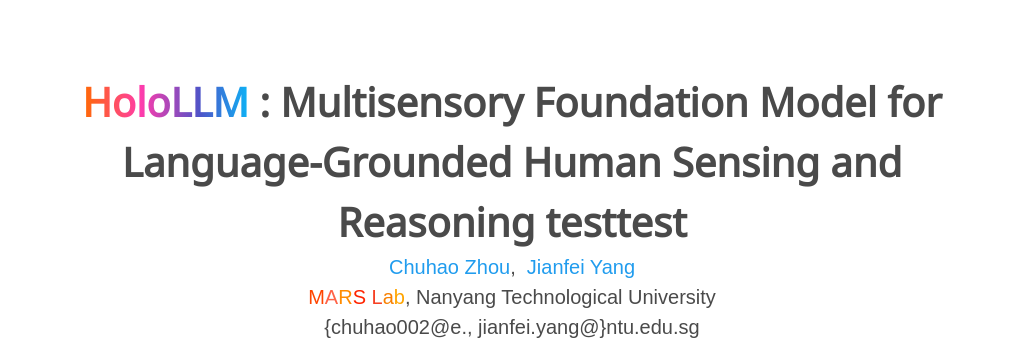
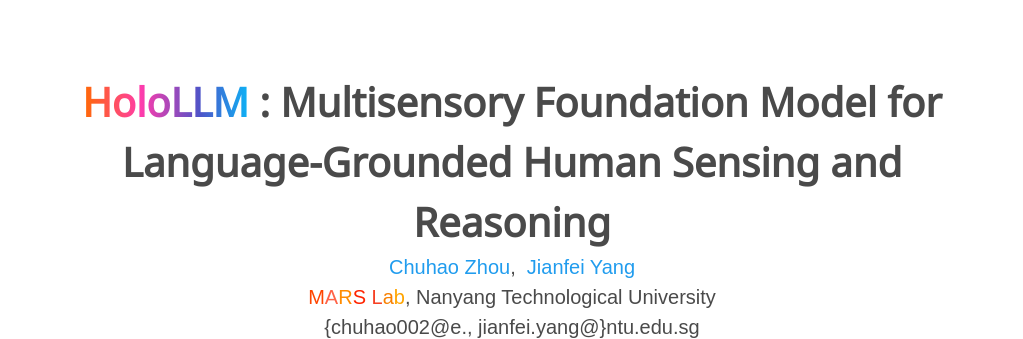
Before and after one commit to ChuhaoZhou99/ChuhaoZhou99.github.io, a plain HTML site: page HoloLLM/index.html in a window 1280 px wide. Shown: the top 339 px of the page, without its empty margins (128-1151 px from the left). Drawn offline with nearby package versions, Linux system fonts and the light colour scheme; some icons are missing; a web font is replaced by a local one.

Commit message:
Update index.html

```diff
--- a/HoloLLM/index.html
+++ b/HoloLLM/index.html
@@ -144,7 +144,7 @@
             </b>
           </h1>
           <h1 class="inline-h1">
-          : Multisensory Foundation Model for Language-Grounded Human Sensing and Reasoning testtest
+          : Multisensory Foundation Model for Language-Grounded Human Sensing and Reasoning
           </h1>
 
           <div class="is-size-5 publication-authors">
```
